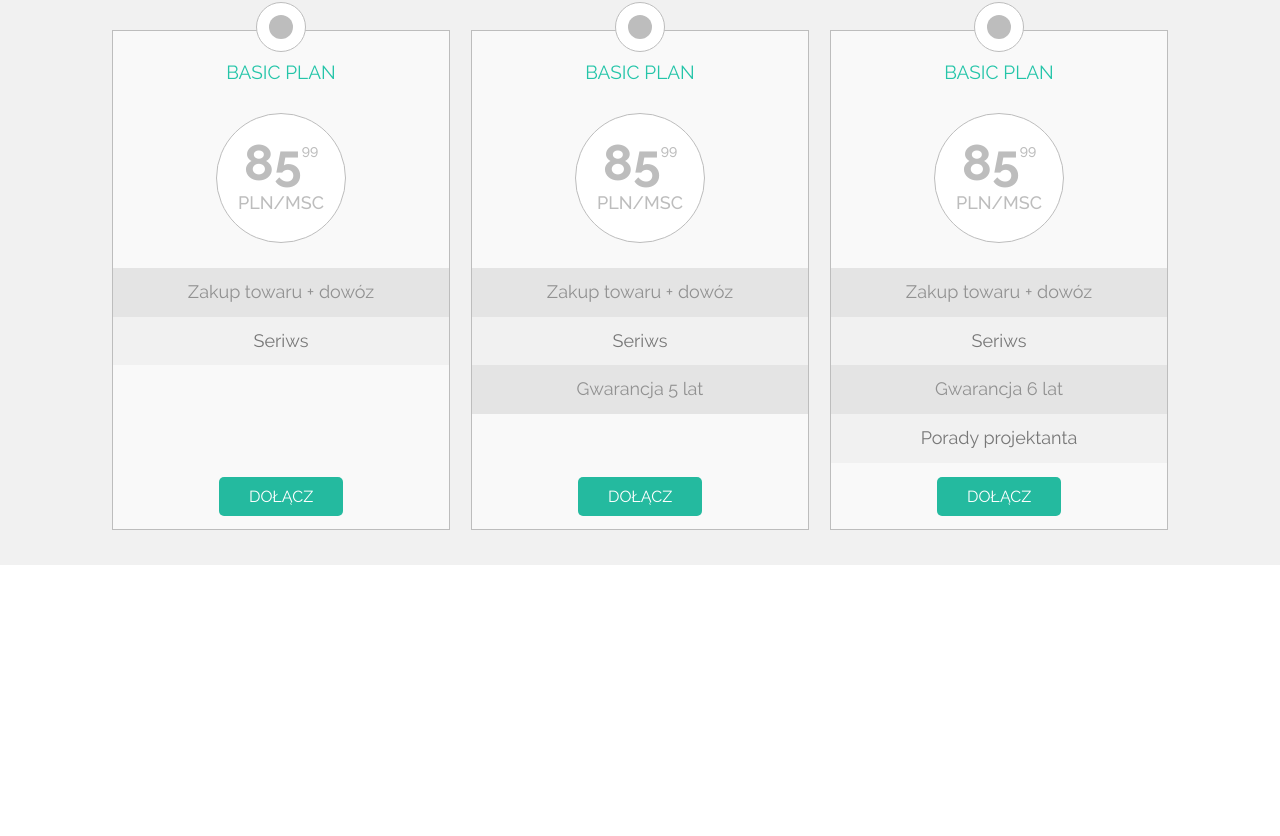
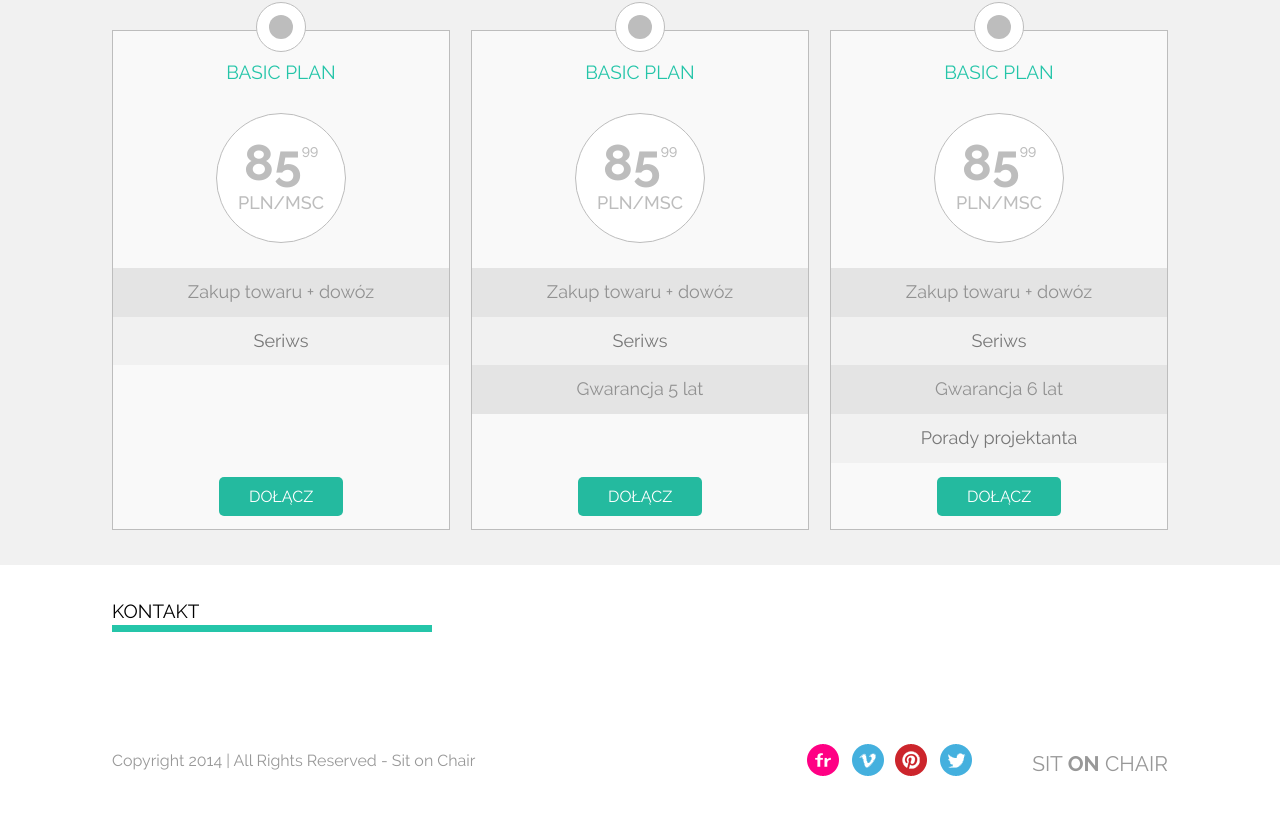
Before and after one commit to pmbednarczyk/Projekt-CSS-HTML-CodersLab, a plain HTML site: page index.html in a window 1280 px wide. Shown: the part 929-1765 px from the top of the page. Before the commit the page ends 1494 px from the top, so only its background shows below. Drawn offline with Linux system fonts and the light colour scheme.

Commit message:
Footer added

```diff
--- a/css/style.css
+++ b/css/style.css
@@ -380,44 +380,51 @@ nav ul li a {
 .pricing-box:hover a {
     background-color: #fff;
     color: #27c7ab;
+    font-weight: 500;
+}
+
+/* Contact section*/
+.contact-section {
+    padding: 35px 0;
+}
+
+
+
+/* Footer */
+footer {
+    padding: 45px 0;
+    color: #989898;
+}
+.footer-copy {
+    float: left;
+    line-height: 38px;
+}
+.footer-social {
+    float: right;
+    line-height: 38px;
+}
+.footer-social > span {
+    font-size: 21px;
+}
+.footer-social > span > b {
     font-weight: 600;
 }
-/* Footer */
-footer {
-    background: #000;
-    padding-bottom: 90px;
+.footer-social__icons {
+    display: inline-block;
+    margin-right: 55px;
+    vertical-align: middle;
+}
+.footer-social__icons  li  {
+    display: inline-block;
+    margin-right: 5px;
+}
+.footer-social__icons li:last-child  {
+    margin-right: 0;
+}
+.footer-social__icons li a img {
+    transition: all 0.2s ease-in-out;
 }
 
-.footer__logo {
-    padding: 35px 0;
-    display: inline-block;
+.footer-social__icons li a:hover img {
+    opacity: 0.75;
 }
-.footer__bottom {
-
-}
-.footer__bottom__inner {
-    display: inline-block;
-    width: 25%;
-    box-sizing: border-box;
-}
-.footer__bottom__inner a {
-    color: #474747;
-    font-size: 16px;
-    font-weight: 400;
-    line-height: 40px;
-}
-
-.footer__bottom__inner a:hover {
-    color: #909090;
-}
-
-.footer__bottom__inner p {
-    color: #353434;
-    font-size: 16px;
-    font-weight: 400;
-    line-height: 30px;
-}
-.footer__bottom__inner:last-child {
-    margin-left: 25%;
-    vertical-align: top;
-}
--- a/index.html
+++ b/index.html
@@ -111,6 +111,39 @@
             </div>
         </div>
     </section>
+    <section class="contact-section">
+        <div class="container">
+            <h3 class="section-header">Kontakt</h3>
+            <div class="contact-form">
+                <form>
+
+                </form>
+            </div>
+        </div>
+    </section>
+    </section>
+    <footer class="container">
+            <div class="footer-copy">
+                <span>Copyright 2014 | All Rights Reserved - Sit on Chair</span>
+            </div>
+            <div class="footer-social">
+                <ul class="footer-social__icons">
+                    <li>
+                        <a href="#"><img src="images/flickr.png"></a>
+                    </li>
+                    <li>
+                        <a href="#"><img src="images/vimeo.png"></a>
+                    </li>
+                    <li>
+                        <a href="#"><img src="images/pinterest.png"></a>
+                    </li>
+                    <li>
+                        <a href="#"><img src="images/twitter.png"></a>
+                    </li>
+                </ul>
+                <span >SIT <b>ON</b> CHAIR</span>
+            </div>
+    </footer>
 
 </body>
 </html>
```
